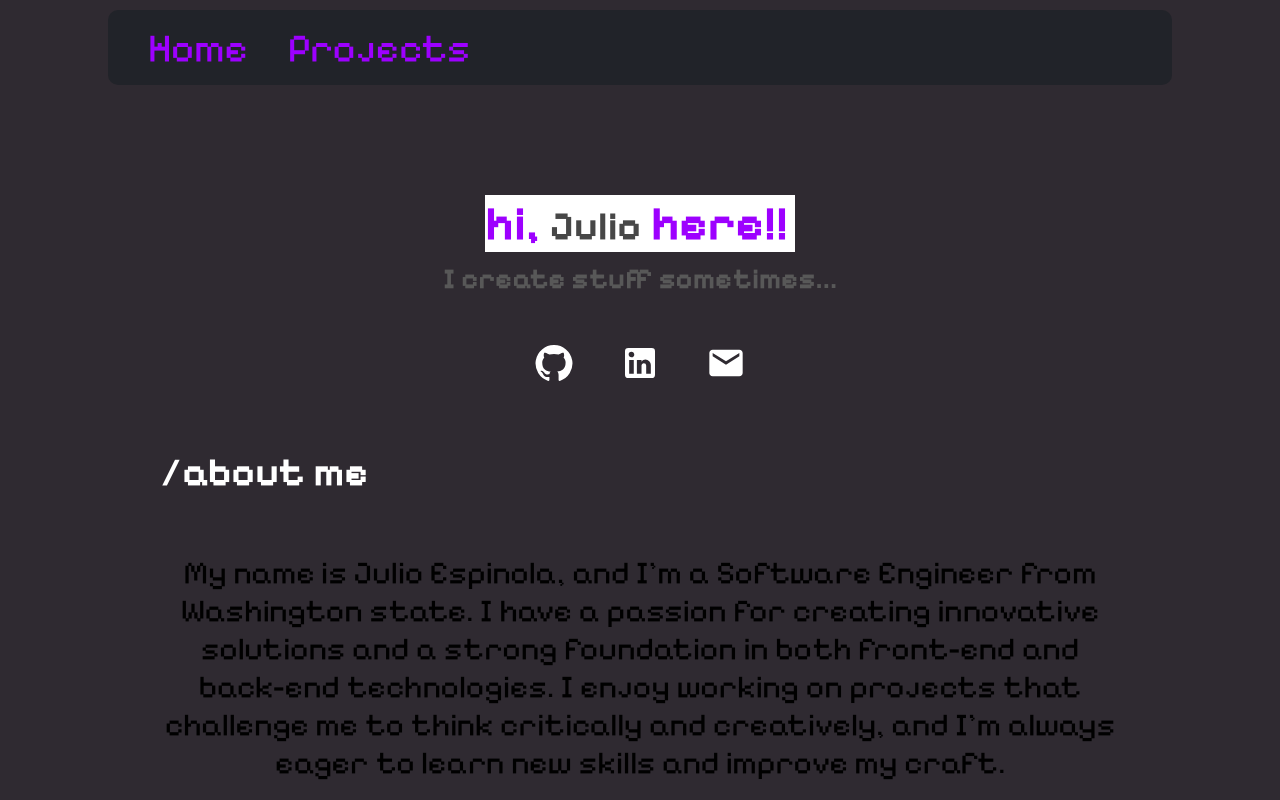
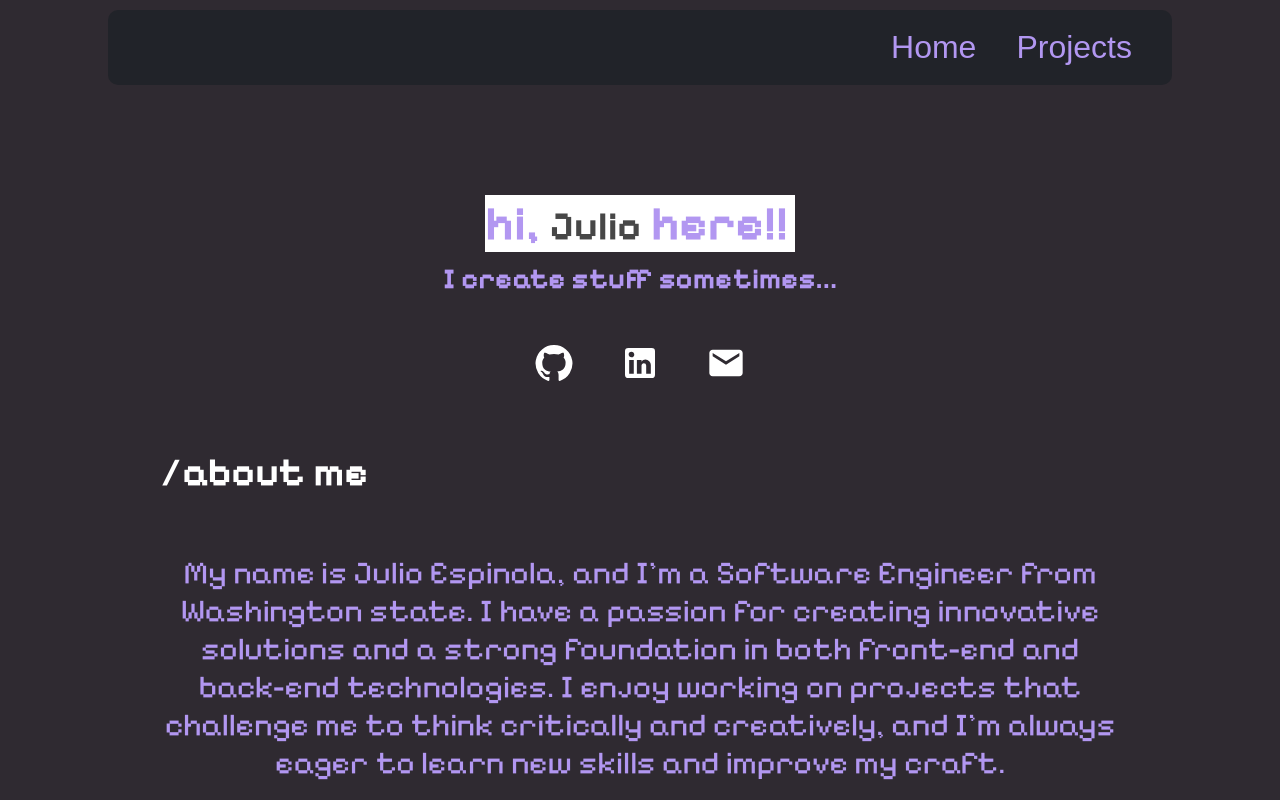
Before and after one commit to JulioSEspinola/Portfolio-2.0, a React (Create React App) app in the folder portfolio/: page / in a window 1280 px wide. Shown: the top 800 px of the page. Built offline with nearby package versions, Linux system fonts and the light colour scheme; a web font is replaced by a local one.

Commit message:
update: changed color on text and icons

```diff
--- a/portfolio/public/index.html
+++ b/portfolio/public/index.html
@@ -20,6 +20,7 @@
       href="https://fonts.googleapis.com/css2?family=Pixelify+Sans:wght@400..700&display=swap"
       rel="stylesheet"
     />
+    <link href="https://fonts.googleapis.com/css2?family=NTR&display=swap" rel="stylesheet">
     <!--
       manifest.json provides metadata used when your web app is installed on a
       user's mobile device or desktop. See https://developers.google.com/web/fundamentals/web-app-manifest/
--- a/portfolio/src/styles/Footer.css
+++ b/portfolio/src/styles/Footer.css
@@ -1,7 +1,7 @@
 :root {
     --main-bg-color: #212329;
     --main-text-color: #f7dcc2;
-    --purple-color: #9d00ff;
+    --purple-color:#b297f1;
     --box-shadow-color: rgba(252, 227, 4, 0.2);
     --border-radius: 10px;
     --pixelate-font: "Pixelify Sans", serif;
@@ -16,13 +16,12 @@
     align-items: center;
     flex-direction: column;
     gap: 10px;
-    box-shadow: rgba(145, 13, 248, 0.6) 0px 0px 10px;
     margin-top: auto;
     padding: 0px 0; /* Adjust padding for more breathing room */
   }
 
 .socialMedia svg {
-    color: var(--purple-color);
+    color: #b297f1;
     margin: 20px;
     font-size: 3rem;
     cursor: pointer;
--- a/portfolio/src/styles/Home.css
+++ b/portfolio/src/styles/Home.css
@@ -40,7 +40,7 @@
   font-family: "Pixelify Sans", serif;
   font-size: 3rem;
   background-color: white;
-  color: var(--purple-color);
+  color: #b297f1;
   overflow: hidden; /* Ensures the content is not revealed until the animation */
   border-right: 0.15em solid var(--purple-color); /* The typewriter cursor */
   white-space: nowrap; /* Keeps the content on a single line */
@@ -180,7 +180,7 @@
 .about-me {
   /* font-size: 30px; */
   /* background-color: #ffffff; */
-  color: #000000;
+  color: #b297f1;
   font-size: 2.0rem;
   width: 75%;
   /* padding: 10px;
@@ -200,7 +200,7 @@
 
 .about h3{
   font-size: 1.8rem;
-  color: #585858;
+  color: #b297f1;
   margin-top: 10px;
   font-family: "Pixelify Sans", serif;
 }
--- a/portfolio/src/styles/Navbar.css
+++ b/portfolio/src/styles/Navbar.css
@@ -1,10 +1,11 @@
 :root {
   --main-bg-color: #212329;
   --main-text-color: #f7dcc2;
-  --purple-color: #9d00ff;
+  --purple-color: #b297f1;
   --box-shadow-color: rgba(252, 227, 4, 0.2);
   --border-radius: 10px;
   --pixelate-font: "Pixelify Sans", serif;
+  --NTR-font: "NTR", sans-serif;
 }
 
 .navbar {
@@ -13,8 +14,8 @@
   margin: 10px auto;
   background: var(--main-bg-color); /* Use your variable */
   border-radius: var(--border-radius); /* Use your variable */
-  display: flex; /* Add this to control alignment of items within the navbar */
-  justify-content: space-between; /* Distribute space evenly */
+  display: flex;
+  justify-content: flex-end; /* Distribute space evenly */
   align-items: center; /* Vertically align items */
   padding: 0 20px; /* Add some padding on the sides */
 }
@@ -24,21 +25,21 @@
   height: 100%;
   display: flex;
   align-items: center;
-  justify-content: center;
+  justify-content: flex-end;
   color: var(--main-text-color); /* Use your variable */
 }
 
 .navbar a {
-  color:var(--purple-color);
+  color:#b297f1;
   text-decoration: none;
   margin: 0 15px; /* Reduce margin for smaller screens */
   font-size: 2rem;
-  font-family: var(--pixelate-font);
+  font-family: var(--NTR-font);
   transition: color 0.3s ease; /* Add a smooth transition */
 }
 
 .navbar a:hover {
-  color: #f7dcc2; /* Change color on hover */
+  color: #ffffff; /* Change color on hover */
 }
 
 .toggleButton {
@@ -80,7 +81,7 @@
 /* For larger screens, adjust the link size */
 @media only screen and (min-width: 600px) {
   .navbar a {
-    font-size: 2.2rem;
+    font-size: 2rem;
     margin: 0 20px;
   }
 }
@@ -111,7 +112,7 @@
   }
 
   .navbar a {
-      font-size: 2.5rem;
+      font-size: 2rem;
   }
 }
 
```
